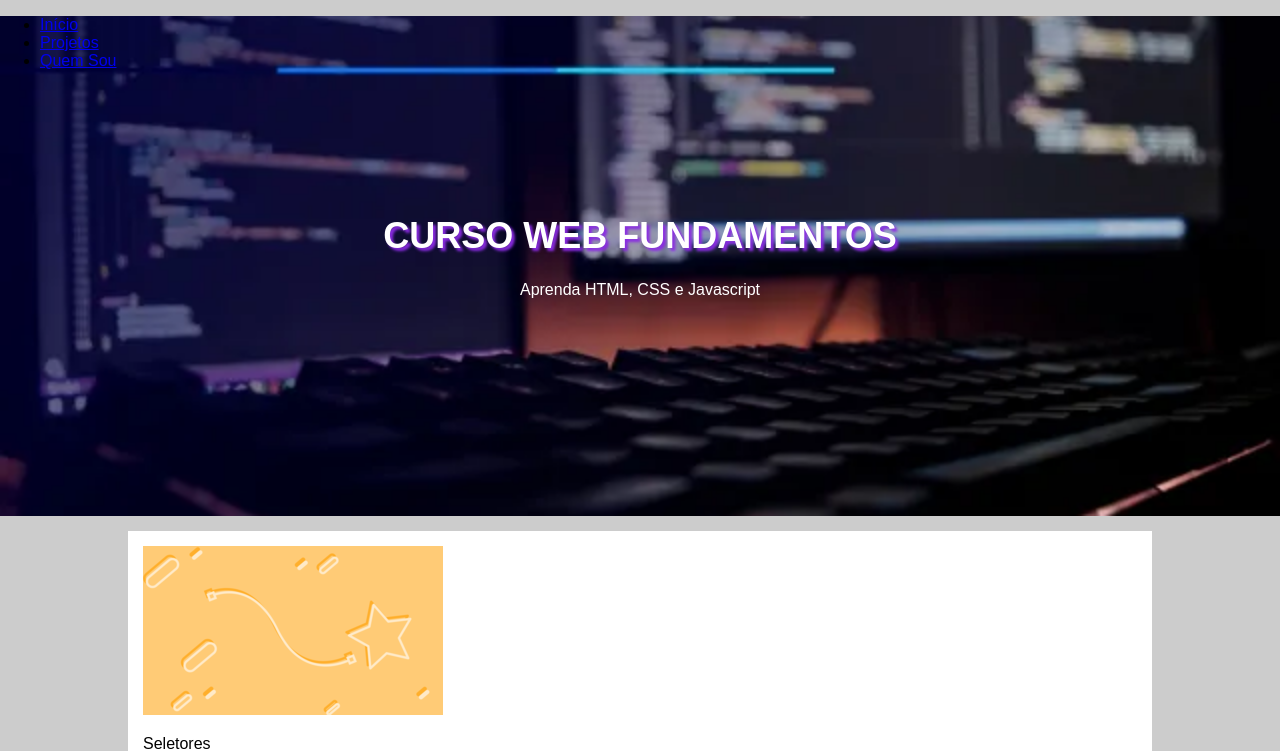
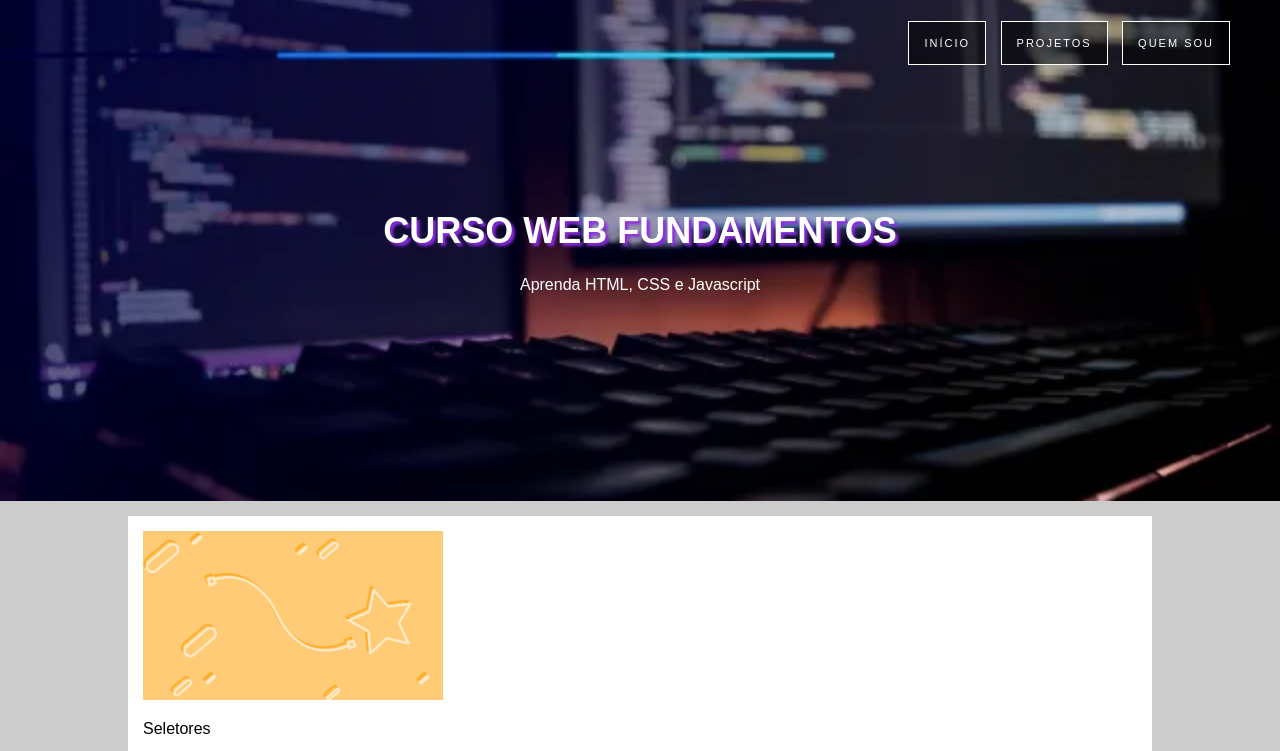
Before and after one commit to tailadoliveira/project-udemy, a plain HTML site: page index.html in a window 1280 px wide. Shown: the top 751 px of the page. Drawn offline with Linux system fonts and the light colour scheme.

Commit message:
Menu atualizado

```diff
--- a/style.css
+++ b/style.css
@@ -5,11 +5,38 @@ body {
 }
 
 .Hero{
-    background-image: url(../images/bg-4.jpg);
+    background-image: url(images/bg-4.jpg);
     height: 500px;
     background-position: right center;
     background-size: cover;
-    background-repeat: no-repeat;
+    border-top: 1px solid transparent;
+}
+
+.Hero nav ul{
+    text-align: right;
+    margin: 20px 50px 0 0;
+}
+
+.Hero nav li{
+    display: inline-block;
+    list-style: none;
+    margin-left: 10px;
+    border: 1px solid white;
+}
+
+.Hero nav a{
+    background: rgba(0,0,0,0.5);
+    display: block;
+    padding: 15px;
+    color: white;
+    text-decoration: none;
+    text-transform: uppercase;
+    font-size: 11px;
+    letter-spacing: 2px;
+}
+
+.Hero nav a:hover{
+    background: rgba(255,0,0,0.3);
 }
 
 .hero-content{
```
